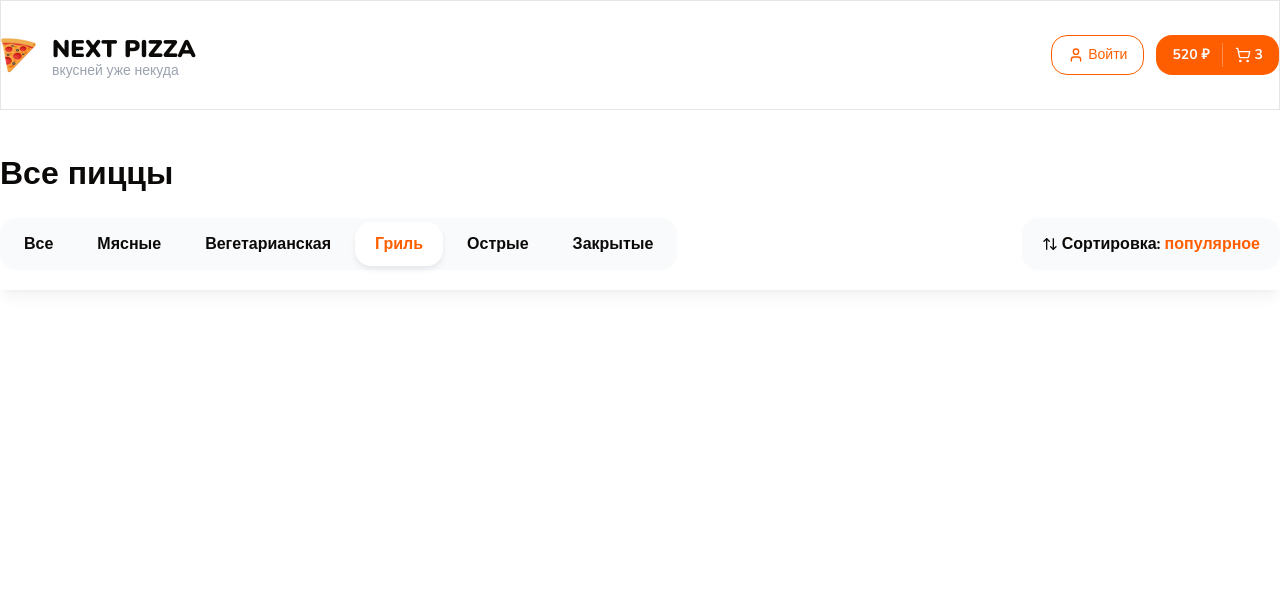
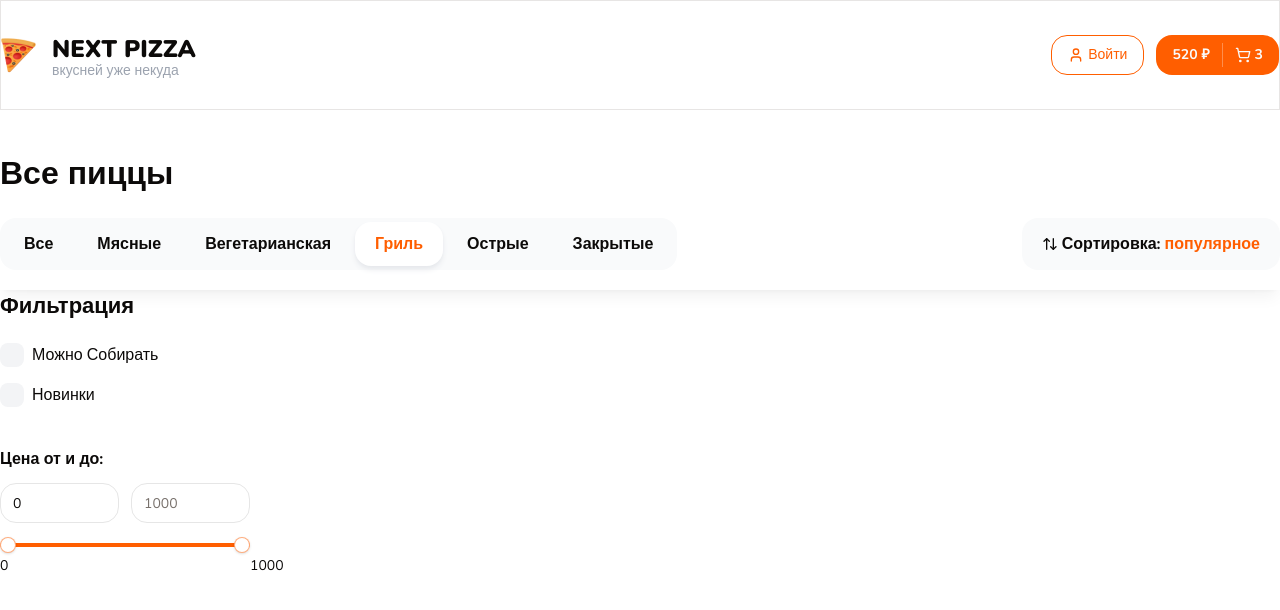
Before and after one commit to SemenKr/next-js-pizza, a Next.js app: page / in a window 1280 px wide. Shown: the top 610 px of the page. Built offline with nearby package versions, Linux system fonts and the light colour scheme.

Commit message:
фильтры

```diff
--- a/src/app/page.tsx
+++ b/src/app/page.tsx
@@ -1,4 +1,4 @@
-import { Categories, Container, SortPopup, Title, TopBar } from '@/components/shared';
+import { Categories, Container, Filters, SortPopup, Title, TopBar } from '@/components/shared';
 
 export default function Home() {
   return (
@@ -7,6 +7,15 @@
 				<Title text='Все пиццы' size='lg' className='font-extrabold'/>
 			</Container>
 			<TopBar />
+
+			<Container className='pb-14'>
+				<div className='flex gap-[60px]'>
+					{/* Фильтрация */}
+					<div className="w-[250px]">
+						<Filters />
+					</div>
+				</div>
+			</Container>
     </main>
   );
 }
--- /dev/null
+++ b/src/components/shared/filter-checkbox.tsx
@@ -0,0 +1,37 @@
+import { Checkbox } from '../ui/checkbox';
+
+export interface FilterChecboxProps {
+  text: string;
+  value: string;
+  endAdornment?: React.ReactNode;
+  onCheckedChange?: (checked: boolean) => void;
+  checked?: boolean;
+  name?: string;
+}
+
+export const FilterCheckbox: React.FC<FilterChecboxProps> = ({
+  text,
+  value,
+  endAdornment,
+  onCheckedChange,
+  checked,
+  name,
+}) => {
+  return (
+    <div className="flex items-center space-x-2">
+      <Checkbox
+        onCheckedChange={onCheckedChange}
+        checked={checked}
+        value={value}
+        className="rounded-[8px] w-6 h-6"
+        id={`checkbox-${name}-${String(value)}`}
+      />
+      <label
+        htmlFor={`checkbox-${name}-${String(value)}`}
+        className="leading-none cursor-pointer flex-1">
+        {text}
+      </label>
+      {endAdornment}
+    </div>
+  );
+};
--- /dev/null
+++ b/src/components/shared/filters.tsx
@@ -0,0 +1,51 @@
+import React from 'react';
+import { cn } from '@/lib/utils';
+import { Title } from './title';
+import { FilterCheckbox } from './filter-checkbox';
+import { Input } from '../ui/input';
+import { Slider } from '../ui';
+import { RangeSlider } from './range-slider';
+
+interface Props {
+	className?: string;
+}
+
+export const Filters: React.FC<Props> = ({ className }) => {
+	return (
+		<div className={cn('',className)}>
+			<Title text='Фильтрация' size='sm' className='mb-5 font-bold'/>
+			{/* Верхние чекбоксы */}
+			<div className="flex flex-col gap-4">
+				<FilterCheckbox text='Можно Собирать' value='1'/>
+				<FilterCheckbox text='Новинки' value='2'/>
+			</div>
+      {/* Фильтр по цене */}
+			<div className="mt-10 pb-7">
+        <p className="font-bold mb-3">Цена от и до:</p>
+        <div className="flex gap-3 mb-5">
+          <Input
+            type="number"
+            placeholder="0"
+            min={0}
+            max={1000}
+						defaultValue={0}
+          />
+          <Input
+            type="number"
+            min={100}
+            max={1000}
+            placeholder="1000"
+          />
+        </div>
+        <RangeSlider
+          min={0}
+          max={1000}
+          step={10}
+        />
+
+      </div>
+
+			{/* Фильтр по категориям */}
+		</div>
+	);
+};
--- a/src/components/shared/index.ts
+++ b/src/components/shared/index.ts
@@ -1,6 +1,10 @@
+import exp from 'constants';
+import { FilterCheckbox } from './filter-checkbox';
 export { Header } from './header'
 export { Container } from './container'
 export { Title } from './title'
 export { Categories } from './categories'
 export { SortPopup } from './sort-popup'
 export { TopBar } from './top-bar'
+export { Filters } from './filters'
+export { RangeSlider } from './range-slider'
--- /dev/null
+++ b/src/components/shared/range-slider.tsx
@@ -0,0 +1,71 @@
+'use client';
+
+import React from 'react';
+import * as SliderPrimitive from '@radix-ui/react-slider';
+
+import { cn } from '@/lib/utils';
+
+type SliderProps = {
+  className?: string;
+  min: number;
+  max: number;
+  step: number;
+  formatLabel?: (value: number) => string;
+  value?: number[] | readonly number[];
+  onValueChange?: (values: number[]) => void;
+};
+
+const RangeSlider = React.forwardRef(
+  (
+    { className, min, max, step, formatLabel, value, onValueChange, ...props }: SliderProps,
+    ref,
+  ) => {
+    const initialValue = Array.isArray(value) ? value : [min, max];
+    const [localValues, setLocalValues] = React.useState(initialValue);
+
+    React.useEffect(() => {
+      // Update localValues when the external value prop changes
+      setLocalValues(Array.isArray(value) ? value : [min, max]);
+    }, [min, max, value]);
+
+    const handleValueChange = (newValues: number[]) => {
+      setLocalValues(newValues);
+      if (onValueChange) {
+        onValueChange(newValues);
+      }
+    };
+
+    return (
+      <SliderPrimitive.Root
+        ref={ref as React.RefObject<HTMLDivElement>}
+        min={min}
+        max={max}
+        step={step}
+        value={localValues}
+        onValueChange={handleValueChange}
+        className={cn('relative flex w-full touch-none select-none mb-6 items-center', className)}
+        {...props}>
+        <SliderPrimitive.Track className="relative h-1 w-full grow overflow-hidden rounded-full bg-primary/20">
+          <SliderPrimitive.Range className="absolute h-full bg-primary" />
+        </SliderPrimitive.Track>
+        {localValues.map((value, index) => (
+          <React.Fragment key={index}>
+            <div
+              className="absolute text-center"
+              style={{
+                left: `calc(${((value - min) / (max - min)) * 100}% + 0px)`,
+                top: `10px`,
+              }}>
+              <span className="text-sm">{formatLabel ? formatLabel(value) : value}</span>
+            </div>
+            <SliderPrimitive.Thumb className="block h-4 w-4 rounded-full border border-primary/50 bg-white shadow transition-colors focus-visible:outline-none focus-visible:ring-1 focus-visible:ring-ring disabled:pointer-events-none disabled:opacity-50" />
+          </React.Fragment>
+        ))}
+      </SliderPrimitive.Root>
+    );
+  },
+);
+
+RangeSlider.displayName = SliderPrimitive.Root.displayName;
+
+export { RangeSlider };
--- a/src/components/ui/checkbox.tsx
+++ b/src/components/ui/checkbox.tsx
@@ -1,10 +1,10 @@
-"use client"
+'use client';
 
-import * as React from "react"
-import * as CheckboxPrimitive from "@radix-ui/react-checkbox"
-import { Check } from "lucide-react"
+import * as React from 'react';
+import * as CheckboxPrimitive from '@radix-ui/react-checkbox';
+import { Check } from 'lucide-react';
 
-import { cn } from "@/lib/utils"
+import { cn } from '@/lib/utils';
 
 const Checkbox = React.forwardRef<
   React.ElementRef<typeof CheckboxPrimitive.Root>,
@@ -13,18 +13,15 @@
   <CheckboxPrimitive.Root
     ref={ref}
     className={cn(
-      "peer h-4 w-4 shrink-0 rounded-sm border border-primary ring-offset-background focus-visible:outline-none focus-visible:ring-2 focus-visible:ring-ring focus-visible:ring-offset-2 disabled:cursor-not-allowed disabled:opacity-50 data-[state=checked]:bg-primary data-[state=checked]:text-primary-foreground",
-      className
+      'peer h-4 w-4 shrink-0 bg-gray-100 ring-offset-background focus-visible:outline-none focus-visible:ring-2 focus-visible:ring-ring focus-visible:ring-offset-2 disabled:cursor-not-allowed disabled:opacity-50 data-[state=checked]:bg-primary data-[state=checked]:text-primary-foreground',
+      className,
     )}
-    {...props}
-  >
-    <CheckboxPrimitive.Indicator
-      className={cn("flex items-center justify-center text-current")}
-    >
-      <Check className="h-4 w-4" />
+    {...props}>
+    <CheckboxPrimitive.Indicator className={cn('flex items-center justify-center text-current')}>
+      <Check className="h-4 w-4" strokeWidth={3} />
     </CheckboxPrimitive.Indicator>
   </CheckboxPrimitive.Root>
-))
-Checkbox.displayName = CheckboxPrimitive.Root.displayName
+));
+Checkbox.displayName = CheckboxPrimitive.Root.displayName;
 
-export { Checkbox }
+export { Checkbox };
```
Also changed, not shown: src/components/shared/checkbox-filters-group.tsx (added).
